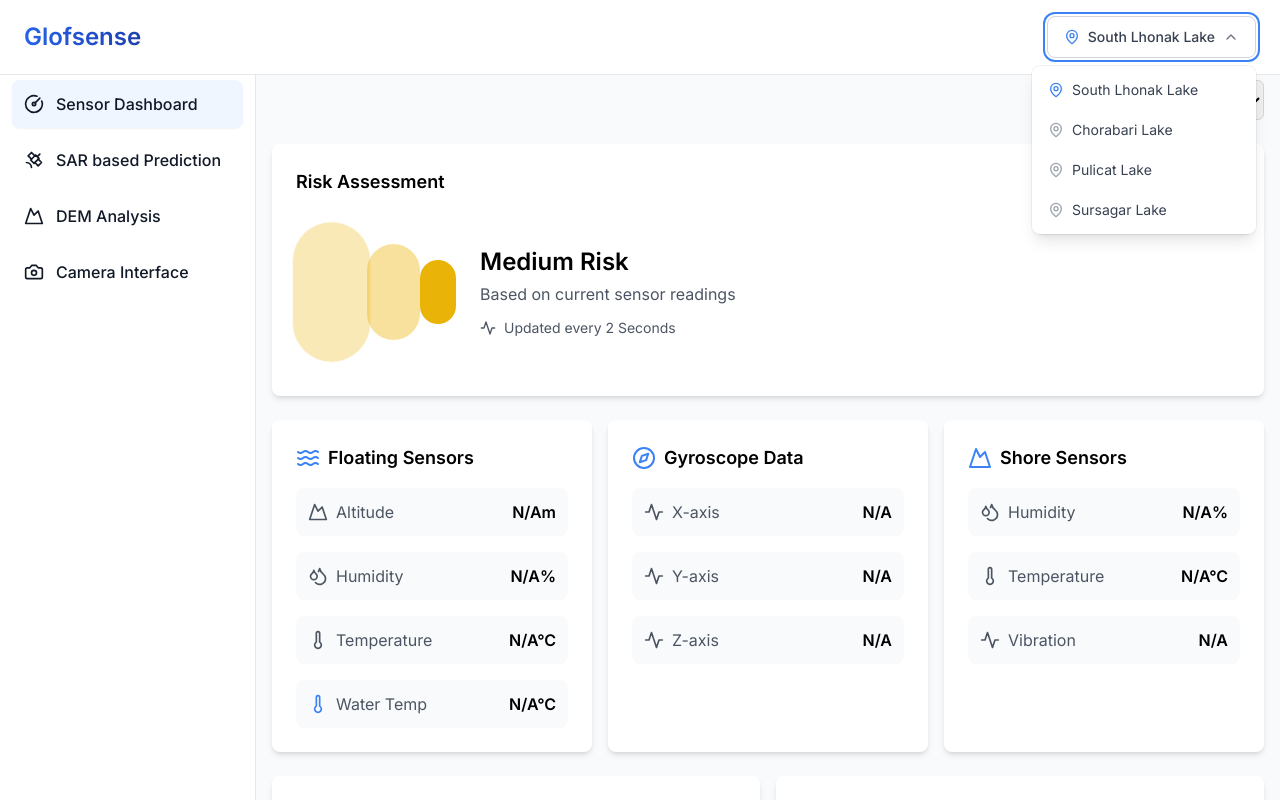
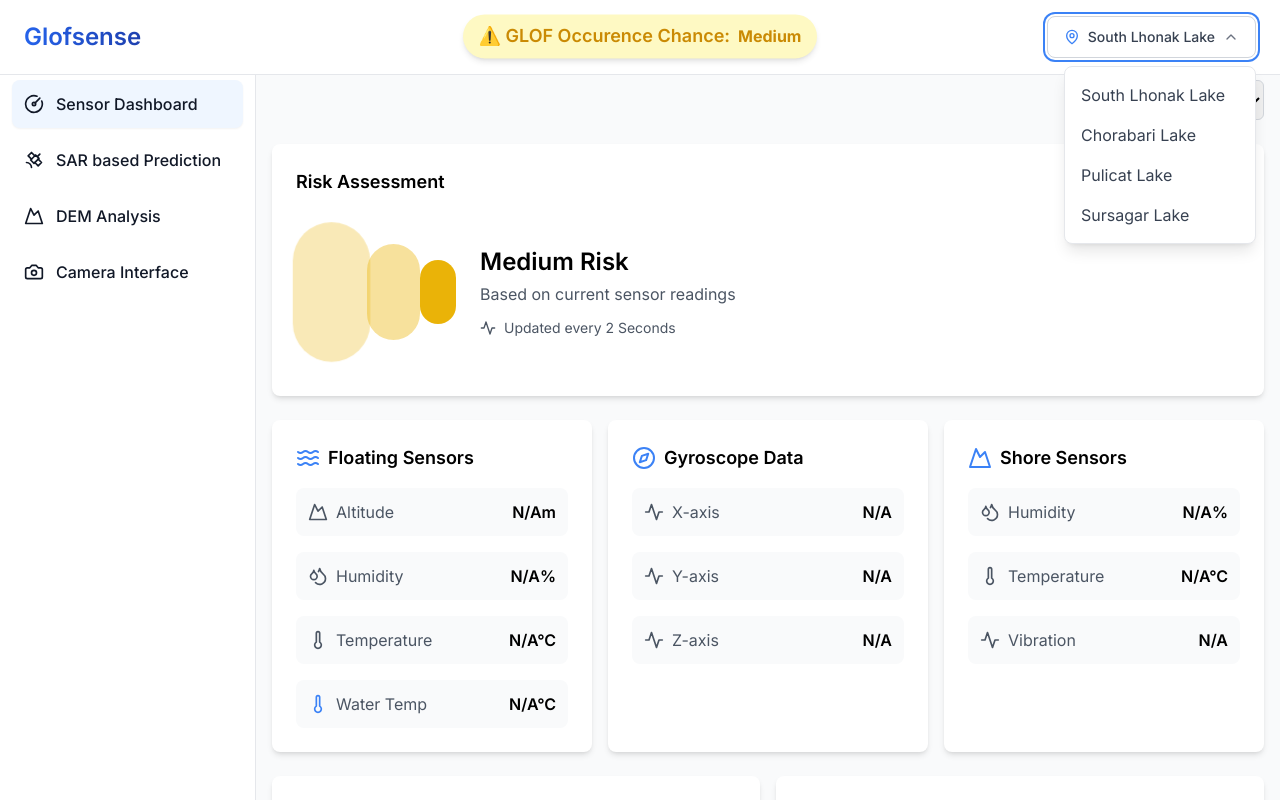
Before and after one commit to Ni8crawler18/Glofsense, a React (Vite) app in the folder client/: page / in a window 1280 px wide. Both pictures are taken after a click on the button "South Lhonak Lake". Shown: the top 800 px of the page. Built offline with nearby package versions, Linux system fonts and the light colour scheme; no server answers; the database is empty.

Commit message:
Added Risk at nav in the center

```diff
--- a/client/src/App.tsx
+++ b/client/src/App.tsx
@@ -1,5 +1,5 @@
 import { useState } from 'react';
-import {GaugeCircle, Satellite, Mountain, Camera } from 'lucide-react';
+import { GaugeCircle, Satellite, Mountain, Camera } from 'lucide-react';
 import SensorDashboard from './components/SensorDashboard';
 import Navbar from './components/Navbar';
 import CameraInterface from './components/CameraInterface';
@@ -9,6 +9,7 @@ function App() {
   const [isMenuOpen, setIsMenuOpen] = useState(false);
   const [selectedLake, setSelectedLake] = useState('South Lhonak Lake');
   const [activePage, setActivePage] = useState('dashboard');
+  const [riskLevel, setRiskLevel] = useState<"low" | "medium" | "high">("medium");
 
   const lakes = [
     'South Lhonak Lake',
@@ -35,11 +36,15 @@ function App() {
         navigationItems={navigationItems}
         activePage={activePage}
         setActivePage={setActivePage}
+        riskLevel={riskLevel} // Pass risk level to Navbar
       />
 
       <main className="p-4 sm:ml-64 pt-20">
         {activePage === 'dashboard' && (
-          <SensorDashboard selectedLake={selectedLake} />
+          <SensorDashboard
+            selectedLake={selectedLake}
+            setRiskLevel={setRiskLevel} // Ensure risk level updates dynamically
+          />
         )}
         {activePage === 'sar' && (
           <div className="p-4">
@@ -50,7 +55,7 @@ function App() {
         {activePage === 'dem' && (
           <div className="p-4">
             <h2 className="text-2xl font-semibold mb-4">DEM Analysis</h2>
-          <div className="w-full h-[100vh] border rounded-lg shadow-lg"> {/* Increased height */}
+            <div className="w-full h-[100vh] border rounded-lg shadow-lg">
               <iframe
                 src="https://dem-co2s.onrender.com/"
                 width="100%"
@@ -62,8 +67,6 @@ function App() {
             </div>
           </div>
         )}
-
-
         {activePage === 'camera' && (
           <div className="p-4">
             <h2 className="text-2xl font-semibold mb-4">Camera Interface</h2>
--- a/client/src/components/Navbar.tsx
+++ b/client/src/components/Navbar.tsx
@@ -14,6 +14,7 @@
   }[];
   activePage: string;
   setActivePage: (value: string) => void;
+  riskLevel: "low" | "medium" | "high"; // ✅ Added riskLevel as a required prop
 }
 
 const Navbar: React.FC<NavbarProps> = ({
@@ -24,16 +25,17 @@
   lakes,
   navigationItems,
   activePage,
-    setActivePage
+  setActivePage,
+  riskLevel, // ✅ Now included in the component props
 }) => {
   const [isDropdownOpen, setIsDropdownOpen] = useState(false);
 
   return (
     <>
       <nav className="fixed top-0 z-50 w-full bg-white border-b border-gray-200">
-          <div className="px-4 py-4 lg:px-6">
-            <div className="flex items-center justify-between">
-              <div className="flex items-center justify-start">
+        <div className="px-4 py-4 lg:px-6 flex items-center justify-between relative">
+          {/* Left Section (Logo & Menu) */}
+          <div className="flex items-center">
             <button
               onClick={() => setIsMenuOpen(!isMenuOpen)}
               className="inline-flex items-center p-2 text-sm text-gray-500 rounded-lg sm:hidden hover:bg-gray-100 focus:outline-none focus:ring-2 focus:ring-gray-200"
@@ -44,6 +46,42 @@
               Glofsense
             </span>
           </div>
+          {/* Centered & Animated Risk Level Badge */}
+          <div className="absolute inset-x-0 top-1/2 transform -translate-y-1/2 flex justify-center">
+            <div
+              className={`flex items-center space-x-2 px-4 py-2 rounded-full shadow-md
+                transition-all duration-300 ease-in-out animate-floating
+                ${riskLevel === "low" ? "bg-green-100 text-green-600" :
+                  riskLevel === "medium" ? "bg-yellow-100 text-yellow-600" :
+                  "bg-red-100 text-red-600 animate-pulse-custom"}`} // Custom pulse for high risk
+            >
+              <span className="text-lg font-semibold">⚠️ GLOF Occurence Chance:</span>
+              <span className="font-bold capitalize">{riskLevel}</span>
+            </div>
+          </div>
+
+          {/* Custom Animations */}
+          <style>
+          {`
+            @keyframes floating {
+              0%, 100% { transform: translateY(0); }
+              50% { transform: translateY(-5px); }
+            }
+            .animate-floating {
+              animation: floating 3s ease-in-out infinite;
+            }
+
+            @keyframes pulse-custom {
+              0%, 100% { transform: scale(1); }
+              50% { transform: scale(1.1); }
+            }
+            .animate-pulse-custom {
+              animation: pulse-custom 2s ease-in-out infinite;
+            }
+          `}
+          </style>
+
+          {/* Right Section (Lake Selector) */}
           <div className="relative inline-block text-left">
             <button
               type="button"
@@ -54,34 +92,32 @@
               {selectedLake}
               <ChevronDown className={`ml-2 h-4 w-4 text-gray-500 transition-transform duration-200 ${isDropdownOpen ? 'rotate-180' : ''}`} />
             </button>
-                <div
-                  className={`${
-                    isDropdownOpen ? 'scale-100 opacity-100' : 'scale-95 opacity-0 pointer-events-none'
-                  } origin-top-right absolute right-0 mt-2 w-56 rounded-lg shadow-lg bg-white ring-1 ring-black ring-opacity-5 divide-y divide-gray-100 transition-all duration-200`}
-                >
-                  <div className="py-1">
+
+            {/* Dropdown Menu */}
+            {isDropdownOpen && (
+              <div className="absolute right-0 mt-2 w-48 bg-white border border-gray-200 rounded-lg shadow-lg">
+                <ul className="py-2 text-gray-700">
                   {lakes.map((lake) => (
+                    <li key={lake}>
                       <button
-                        key={lake}
                         onClick={() => {
                           setSelectedLake(lake);
                           setIsDropdownOpen(false);
                         }}
-                        className="group flex items-center w-full px-4 py-2.5 text-sm text-gray-700 hover:bg-blue-50 hover:text-blue-600 transition-colors"
+                        className="block w-full text-left px-4 py-2 hover:bg-blue-50 hover:text-blue-600 transition-all duration-200"
                       >
-                        <MapPin className={`w-4 h-4 mr-2 transition-colors ${
-                          selectedLake === lake ? 'text-blue-500' : 'text-gray-400 group-hover:text-blue-500'
-                        }`} />
                         {lake}
                       </button>
+                    </li>
                   ))}
+                </ul>
               </div>
-                </div>
-              </div>
+            )}
           </div>
         </div>
       </nav>
 
+      {/* Sidebar Navigation */}
       <aside
         className={`fixed top-0 left-0 z-40 w-64 h-screen pt-20 transition-transform ${
           isMenuOpen ? 'translate-x-0' : '-translate-x-full'
--- a/client/src/components/SensorDashboard.tsx
+++ b/client/src/components/SensorDashboard.tsx
@@ -9,10 +9,10 @@ interface SensorDashboardProps {
   selectedLake: string;
 }
 
-const SensorDashboard: React.FC<SensorDashboardProps> = ({ selectedLake }) => {
+const SensorDashboard: React.FC<SensorDashboardProps> = ({ selectedLake, setRiskLevel }) => {
   const [latestSensor, setLatestSensor] = useState<any>(null);
   const [timeRange, setTimeRange] = useState("all");
-  const [riskLevel, setRiskLevel] = useState<"low" | "medium" | "high">("medium");
+  const [riskLevel, setLocalRiskLevel] = useState<"low" | "medium" | "high">("medium");
   const [riskColor, setRiskColor] = useState<string>("bg-yellow-500");
   const [floatGraphData, setFloatGraphData] = useState<any[]>([]);
   const [shoreGraphData, setShoreGraphData] = useState<any[]>([]);
@@ -152,7 +152,9 @@ const SensorDashboard: React.FC<SensorDashboardProps> = ({ selectedLake }) => {
       const riskLabels: ("low" | "medium" | "high")[] = ["low", "medium", "high"];
       const maxIndex = probabilities.indexOf(Math.max(...probabilities));
 
-      setRiskLevel(riskLabels[maxIndex]);
+      const newRiskLevel = riskLabels[maxIndex];
+      setLocalRiskLevel(newRiskLevel);
+      setRiskLevel(newRiskLevel);
 
       const riskColors: { [key in "low" | "medium" | "high"]: string } = { low: "bg-green-500", medium: "bg-yellow-500", high: "bg-red-500" };
       setRiskColor(riskColors[riskLabels[maxIndex]]);
@@ -394,7 +396,7 @@ const SensorDashboard: React.FC<SensorDashboardProps> = ({ selectedLake }) => {
               <AreaChart data={shoreGraphData} className="chart-container">
                 <CartesianGrid strokeDasharray="3 3" stroke="#f0f0f0" />
                 <XAxis dataKey="time" stroke="#666" />
-                <YAxis stroke="#666" />
+                <YAxis stroke="#666" domain={[0, 1200]} />
                 <Tooltip
                   contentStyle={{
                     backgroundColor: 'white',
```
Lines whose indentation alone changed are shown as unchanged.
